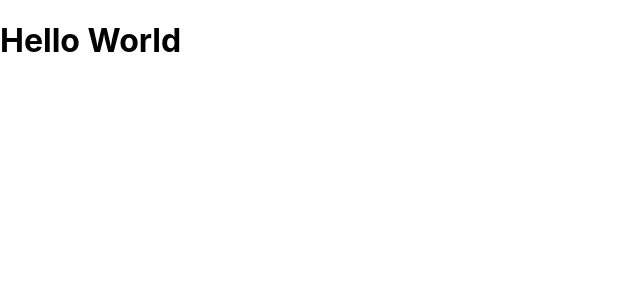
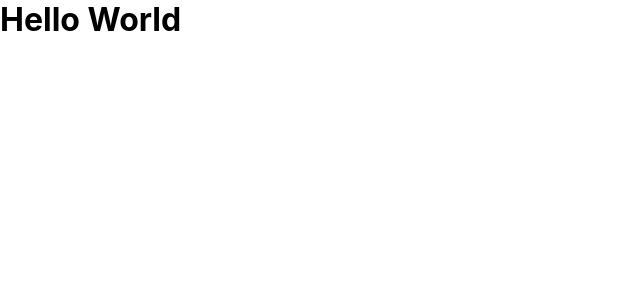
Before and after one commit to ojolowoblue/Transmonitor-Frontend-Test, a React (Create React App) app: page / in a window 1280 px wide. Shown: the top 300 px of the page, without its empty margins (0-640 px from the left). Built offline with nearby package versions, Linux system fonts and the light colour scheme.

Commit message:
add css reset

```diff
--- a/src/index.css
+++ b/src/index.css
@@ -1,13 +1,22 @@
+* {
+  margin: 0;
+  padding: 0;
+  box-sizing: border-box;
+}
+
 body {
-  margin: 0;
-  font-family: -apple-system, BlinkMacSystemFont, 'Segoe UI', 'Roboto', 'Oxygen',
-    'Ubuntu', 'Cantarell', 'Fira Sans', 'Droid Sans', 'Helvetica Neue',
+  font-family: -apple-system, BlinkMacSystemFont, "Segoe UI", "Roboto", "Oxygen",
+    "Ubuntu", "Cantarell", "Fira Sans", "Droid Sans", "Helvetica Neue",
     sans-serif;
   -webkit-font-smoothing: antialiased;
   -moz-osx-font-smoothing: grayscale;
 }
 
+html {
+  font-family: "Segoe UI", "Roboto";
+}
+
 code {
-  font-family: source-code-pro, Menlo, Monaco, Consolas, 'Courier New',
+  font-family: source-code-pro, Menlo, Monaco, Consolas, "Courier New",
     monospace;
 }
```
